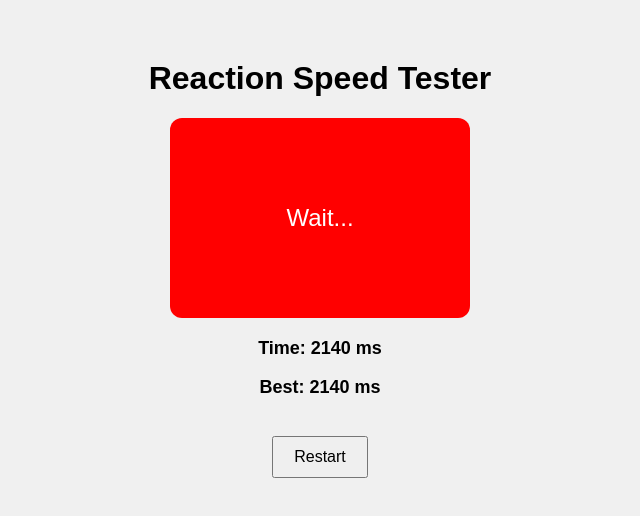
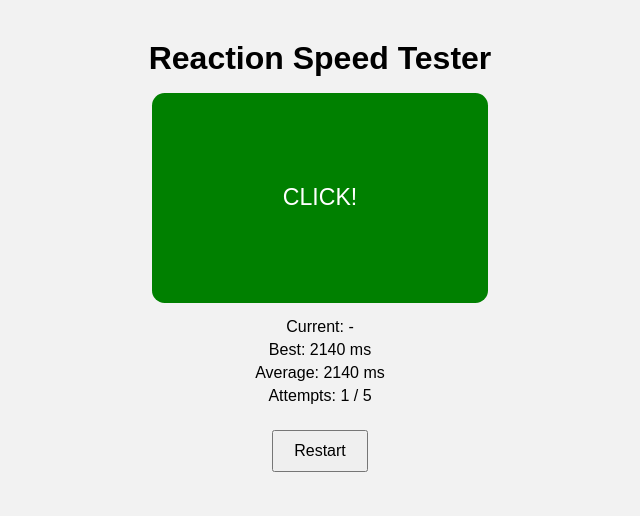
Before and after one commit to nik462/reaction-speed-tester, a plain HTML site: page index.html in a window 1280 px wide. Both pictures are taken after a click on the element "CLICK!". Shown: the whole page, without its empty margins (320-960 px from the left). Drawn offline with Linux system fonts and the light colour scheme.

Commit message:
Add files via upload
v3.0.0 - Major Gameplay & UI Overhaul

```diff
--- a/index.html
+++ b/index.html
@@ -3,17 +3,21 @@
 <head>
 <meta charset="UTF-8">
 <meta name="viewport" content="width=device-width, initial-scale=1.0">
-<title>Reaction Speed Tester</title>
+<title>Reaction Speed Tester v3</title>
 <link rel="stylesheet" href="style.css">
 </head>
 <body>
 
 <h1>Reaction Speed Tester</h1>
 
-<div id="box">Wait...</div>
+<div id="box">Start Test</div>
 
-<p id="result"></p>
-<p id="best"></p>
+<div id="stats">
+  <p id="current">Current: -</p>
+  <p id="best">Best: -</p>
+  <p id="avg">Average: -</p>
+  <p id="attempts">Attempts: 0 / 5</p>
+</div>
 
 <button id="restart">Restart</button>
 
--- a/script.js
+++ b/script.js
@@ -1,32 +1,48 @@
 const box = document.getElementById("box");
-const result = document.getElementById("result");
-const bestDisplay = document.getElementById("best");
-const restartBtn = document.getElementById("restart");
+const current = document.getElementById("current");
+const bestEl = document.getElementById("best");
+const avgEl = document.getElementById("avg");
+const attemptsEl = document.getElementById("attempts");
+const restart = document.getElementById("restart");
 
 let startTime;
 let timeout;
 let ready = false;
 
+let times = [];
+let round = 0;
+const maxRounds = 5;
+
 let best = localStorage.getItem("best") || null;
 
-function updateBest() {
-    if (best) {
-        bestDisplay.textContent = "Best: " + best + " ms";
-    } else {
-        bestDisplay.textContent = "Best: -";
-    }
+function updateStats() {
+    let avg = times.length
+        ? Math.round(times.reduce((a, b) => a + b) / times.length)
+        : 0;
+
+    current.textContent = "Current: -";
+    bestEl.textContent = "Best: " + (best ? best + " ms" : "-");
+    avgEl.textContent = "Average: " + (times.length ? avg + " ms" : "-");
+    attemptsEl.textContent = `Attempts: ${round} / ${maxRounds}`;
 }
 
 function startGame() {
+    if (round >= maxRounds) {
+        box.textContent = "Finished!";
+        return;
+    }
+
     ready = false;
     box.style.background = "red";
     box.textContent = "Wait...";
+    box.classList.remove("active");
 
     let delay = Math.random() * 3000 + 1000;
 
     timeout = setTimeout(() => {
         box.style.background = "green";
         box.textContent = "CLICK!";
+        box.classList.add("active");
         startTime = Date.now();
         ready = true;
     }, delay);
@@ -34,28 +50,34 @@ function startGame() {
 
 box.addEventListener("click", () => {
     if (!ready) {
-        result.textContent = "Too early!";
+        box.textContent = "Too early!";
         clearTimeout(timeout);
-        setTimeout(startGame, 1500);
+        setTimeout(startGame, 1000);
         return;
     }
 
     let reaction = Date.now() - startTime;
-    result.textContent = "Time: " + reaction + " ms";
+    times.push(reaction);
+    round++;
+
+    current.textContent = "Current: " + reaction + " ms";
 
     if (!best || reaction < best) {
         best = reaction;
         localStorage.setItem("best", best);
-        updateBest();
     }
 
-    setTimeout(startGame, 2000);
+    updateStats();
+
+    setTimeout(startGame, 1000);
 });
 
-restartBtn.addEventListener("click", () => {
-    result.textContent = "";
+restart.addEventListener("click", () => {
+    times = [];
+    round = 0;
+    updateStats();
     startGame();
 });
 
-updateBest();
+updateStats();
 startGame();
--- a/style.css
+++ b/style.css
@@ -1,12 +1,18 @@
 body {
-    font-family: Arial;
+    font-family: Arial, sans-serif;
     text-align: center;
-    background: #f0f0f0;
-    margin-top: 60px;
+    background: #f2f2f2;
+    margin: 0;
+    padding: 20px;
+}
+
+h1 {
+    margin-top: 20px;
 }
 
 #box {
-    width: 300px;
+    width: 80%;
+    max-width: 320px;
     height: 200px;
     margin: 20px auto;
     background: red;
@@ -14,16 +20,20 @@ body {
     display: flex;
     align-items: center;
     justify-content: center;
-    font-size: 24px;
+    font-size: 22px;
     border-radius: 12px;
     cursor: pointer;
     user-select: none;
-    transition: 0.2s;
+    transition: all 0.2s ease;
 }
 
-#result, #best {
-    font-size: 18px;
-    font-weight: bold;
+#box.active {
+    transform: scale(1.05);
+}
+
+#stats p {
+    font-size: 16px;
+    margin: 5px;
 }
 
 button {
```
Also changed, not shown: assets/Screenshot 2026-06-01 030750.png (added), assets/Screenshot 2026-06-01 030800.png (added).
